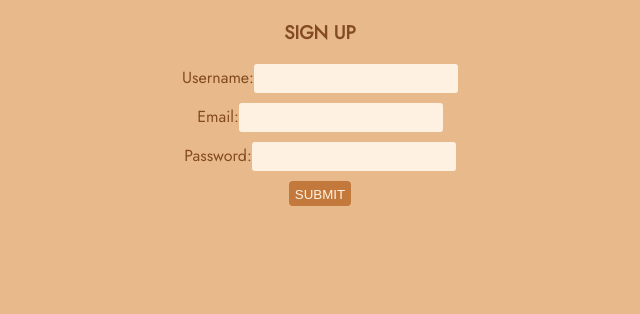
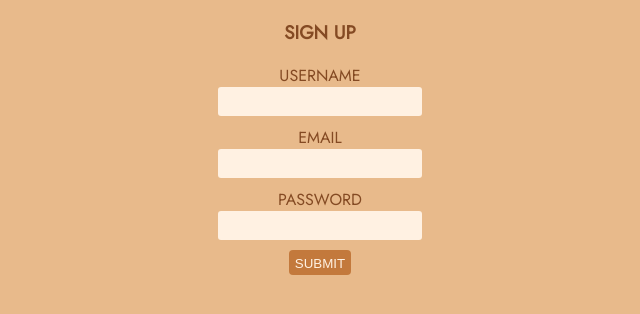
Before and after one commit to lancehsimmons/Roast, a React (Create React App) app in the folder client/: page /sign-up in a window 1280 px wide. Shown: the top 314 px of the page, without its empty margins (320-960 px from the left). Built offline with nearby package versions, Linux system fonts and the light colour scheme.

Commit message:
sign up page form styled

```diff
--- /dev/null
+++ b/client/src/assets/signup.css
@@ -0,0 +1,3 @@
+.signup-form-contain {
+  text-align: center;
+}
--- a/client/src/screens/SignIn.jsx
+++ b/client/src/screens/SignIn.jsx
@@ -42,7 +42,7 @@ export default function SignIn({ handleSignIn }) {
 
         <div className='input-div'>
           <span className='slable'>
-            username
+            USERNAME
           </span><br />
           <input
             type='text'
@@ -53,7 +53,7 @@ export default function SignIn({ handleSignIn }) {
 
           <br />
           <span className='slable'>
-            password
+            PASSWORD
           </span><br />
           <input
             type='password'
--- a/client/src/screens/SignUp.jsx
+++ b/client/src/screens/SignUp.jsx
@@ -1,4 +1,5 @@
 import { useState } from 'react'
+import '../assets/signup.css'
 
 
 export default function SignUp({ handleSignup }) {
@@ -19,44 +20,48 @@ export default function SignUp({ handleSignup }) {
 
   return (
     <div>
+      <h3>SIGN UP</h3>
+
       <form
         onSubmit={(e) => {
           e.preventDefault();
           handleSignup(formData);
         }}
       >
-      <h3>SIGN UP</h3>
-      <label>
-        Username:
+        <div className='signup-form-contain'>
+          <span className='slable'>
+            USERNAME
+          </span><br/>
           <input
             type='text'
             name='username'
             value={username}
             onChange={handleChange}
           />
-      </label>
           <br />
-      <label>
-        Email:
+          <span className='slable'>
+            EMAIL
+          </span><br/>
           <input
             type='text'
             name='email'
             value={email}
             onChange={handleChange}
           />
-      </label>
           <br />
-      <label>
-        Password:
+          <span className='slable'>
+            PASSWORD
+          </span><br/>
           <input
             type='password'
             name='password'
             value={password}
             onChange={handleChange}
           />
-      </label>
-      <br />
+        </div>
+
         <button>SUBMIT</button>
+
       </form>
     </div>
   )
```
Also changed, not shown: client/src/assets/addroast.css (+0 -7 lines). Lines whose indentation alone changed are shown as unchanged.
